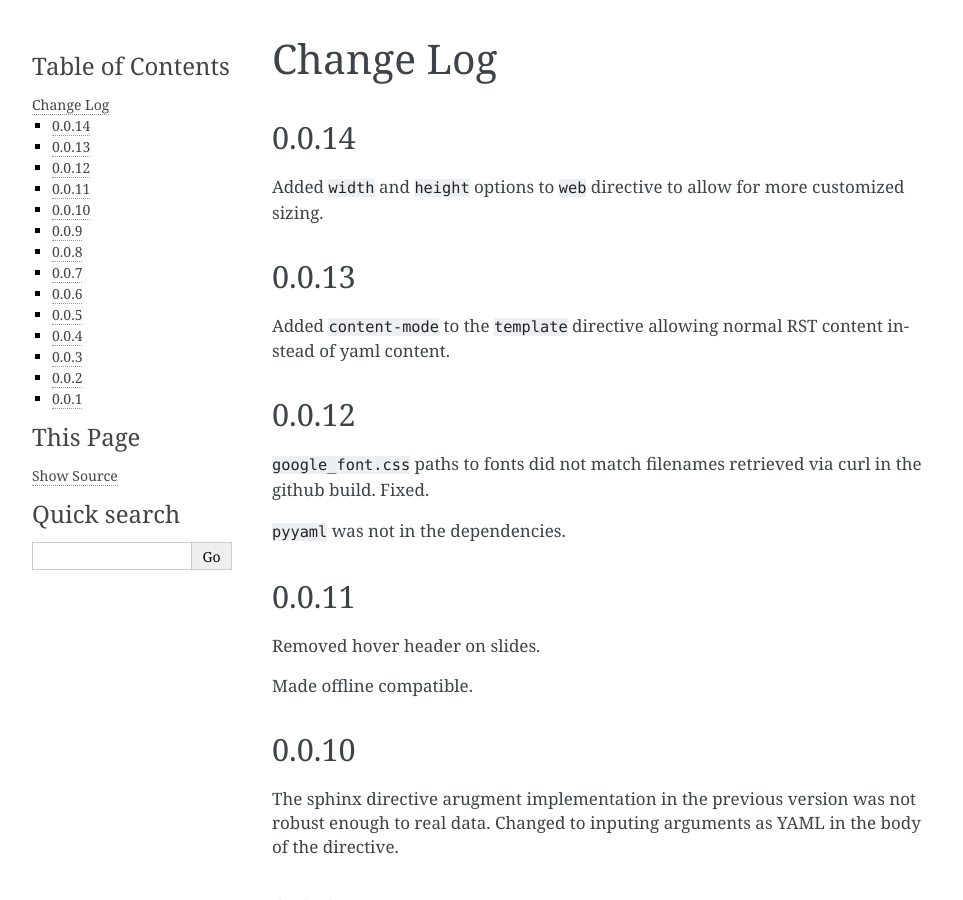
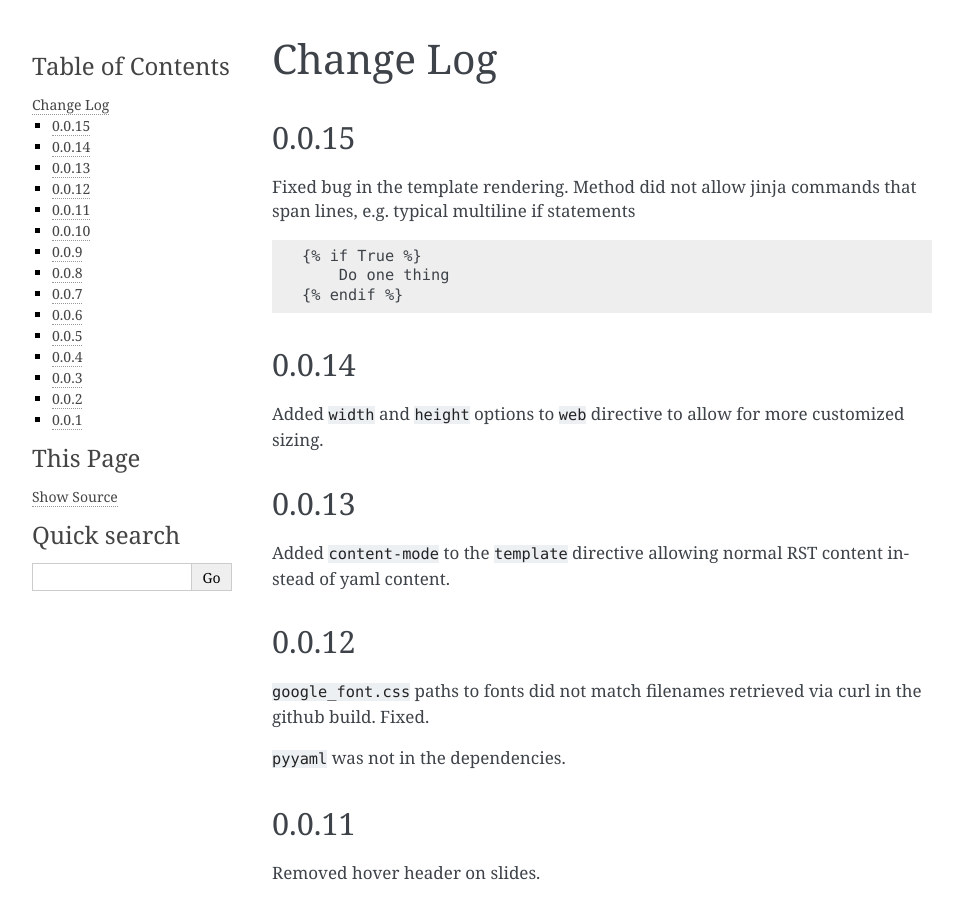
Before and after one commit to engineerslifeforme/webslides-extension, a Sphinx documentation site: the page built from docs/change_log.rst, in a window 1280 px wide and 900 px high. Shown: the whole window, without its empty margins (148-1111 px from the left). Built offline with Sphinx 7.4.7, drawn with Linux system fonts in a browser that asks for light colours.

Commit message:
Fixed bug in the template rendering.  Method did not allow jinja commands that span lines, e.g. typical multiline if statements

```diff
--- a/docs/change_log.rst
+++ b/docs/change_log.rst
@@ -1,6 +1,18 @@
 ===================
 Change Log
 ===================
+
+0.0.15
+=======
+
+Fixed bug in the template rendering.  Method did not allow jinja
+commands that span lines, e.g. typical multiline if statements
+
+.. code-block:: rst
+
+    {% if True %}
+        Do one thing
+    {% endif %}
 
 0.0.14
 ========
--- a/setup.py
+++ b/setup.py
@@ -23,7 +23,7 @@ with open(path.join(here, 'requirements.txt'), 'r', encoding='utf-8') as f:
 setup(
     name='sphinx-webslides-builder',
 
-    version='0.0.14',
+    version='0.0.15',
 
     description='sphinx builder that outputs webslides',
 
```
Also changed, not shown: 1 other file.
